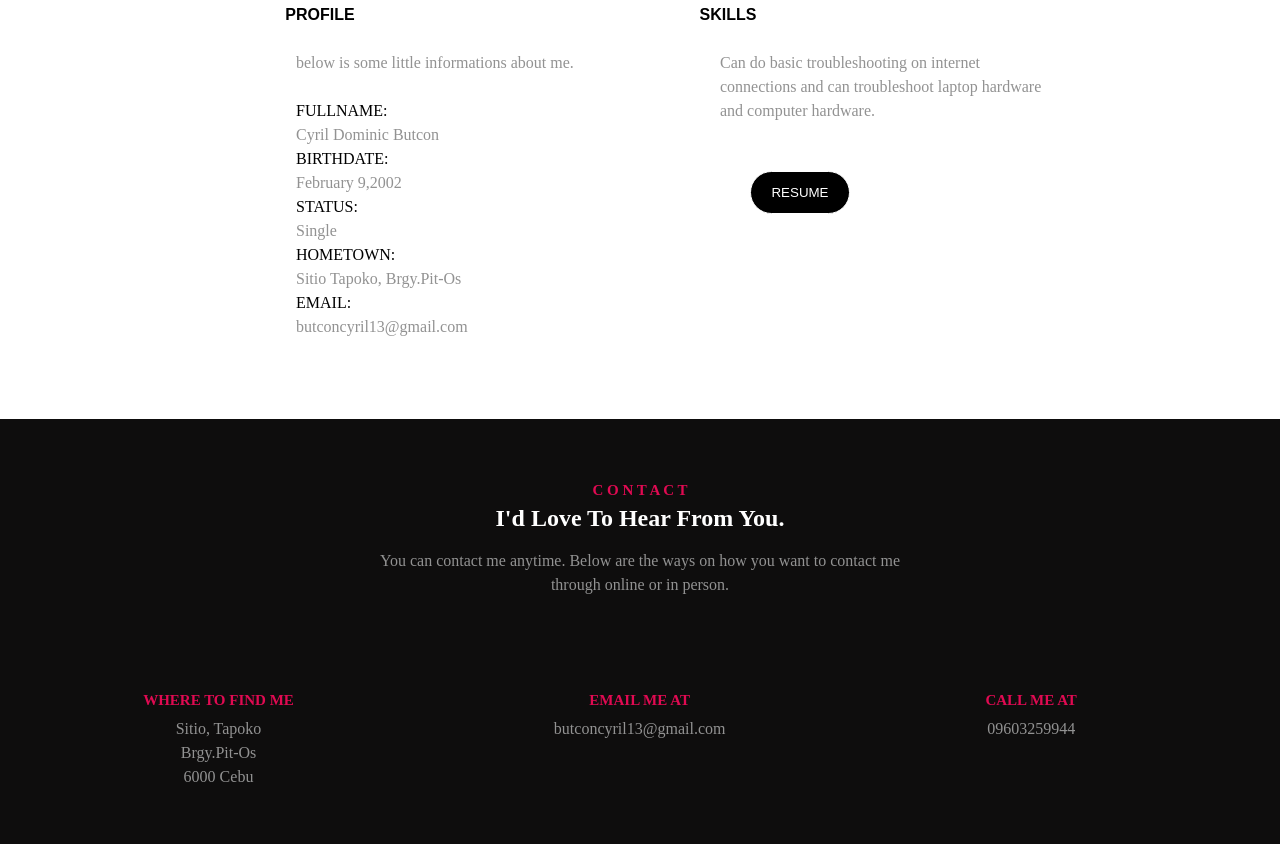
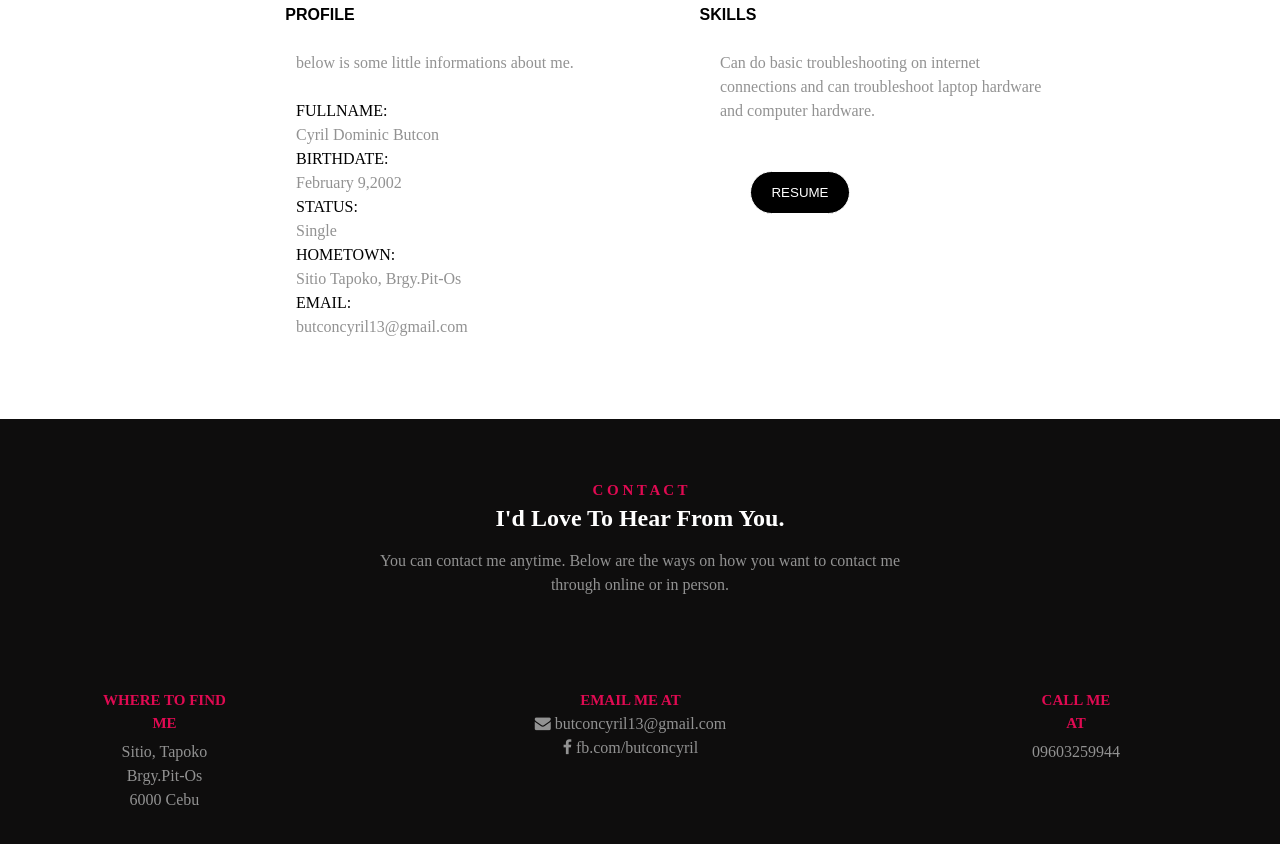
Before and after one commit to butconcyril/butconcyril, a plain HTML site: page index.html in a window 1280 px wide. Shown: the part 1274-2118 px from the top of the page. Drawn offline with Linux system fonts and the light colour scheme; a web font is replaced by a local one.

Commit message:
added social medias on my contacts.

```diff
--- a/assets/css/about.css
+++ b/assets/css/about.css
@@ -66,3 +66,10 @@ p {
     margin-right: 20rem;
     margin-top: 3rem;
 }
+.socmed {
+    color: rgb(146, 146, 146);
+
+}
+.socmed:hover {
+    color: white;
+}
--- a/index.html
+++ b/index.html
@@ -8,6 +8,7 @@
     <link rel="stylesheet" href="assets/css/home.css">
     <link rel="stylesheet" href="assets/css/about.css">
     <link rel="stylesheet" href="assets/css/contact.css">
+    <link rel="stylesheet" href="https://cdnjs.cloudflare.com/ajax/libs/font-awesome/4.7.0/css/font-awesome.min.css">
     <link rel="stylesheet" href="https://cdnjs.cloudflare.com/ajax/libs/font-awesome/4.7.0/css/font-awesome.min.css">
     <link href="https://api.fontshare.com/v2/css?f[]=general-sans@600&f[]=switzer@901&display=swap" rel="stylesheet">
 </head>
@@ -80,7 +81,8 @@
             </div>
             <div id="container_page">
                 <h2 class="container_title">EMAIL ME AT</h2>
-                <p class="container_description">butconcyril13@gmail.com</p>
+                <a class="socmed" href="mailto: butconcyril13@gmail.com"><i class="fa fa-envelope"></i> butconcyril13@gmail.com</a>
+                <a class="socmed" href="https://www.facebook.com/butconcyril"><i class="fa fa-facebook"> fb.com/butconcyril</i></a>
             </div>
             <div id="container_page">
                 <h2 class="container_title">CALL ME AT</h2>
```
